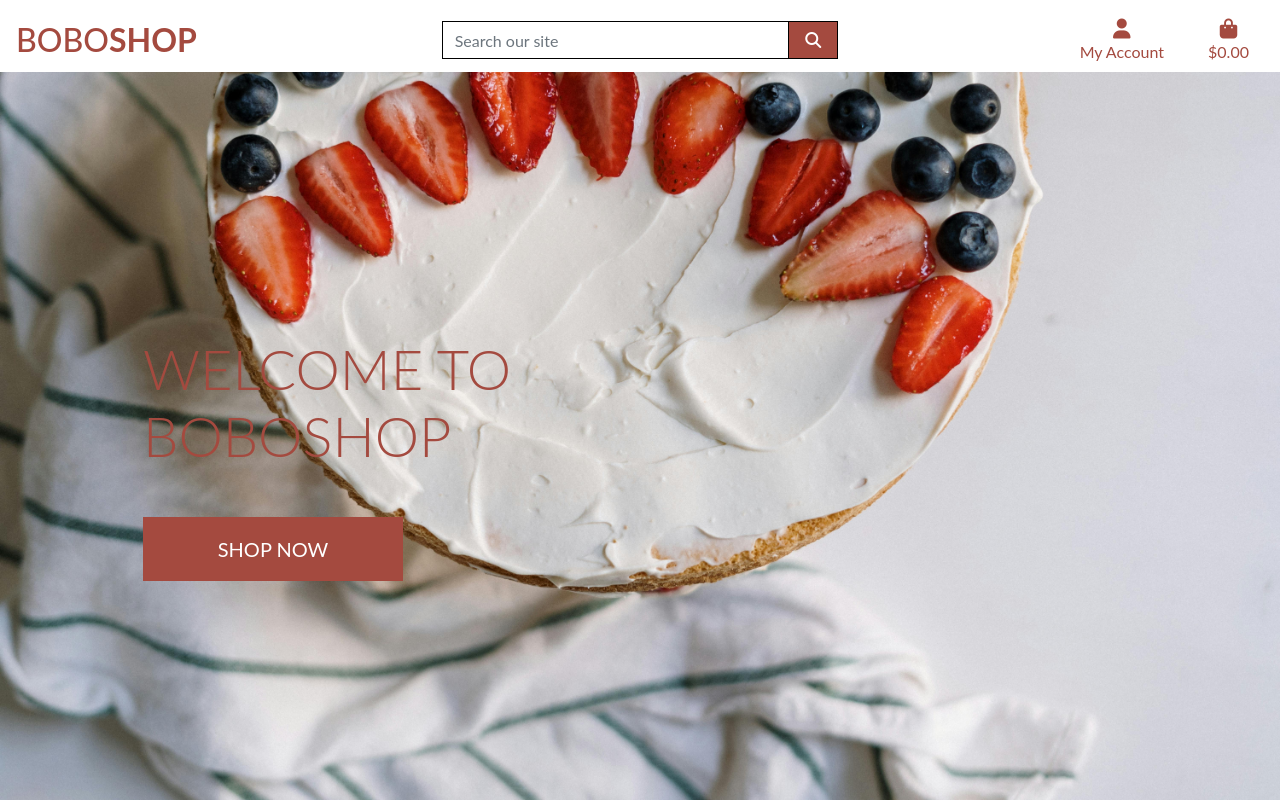
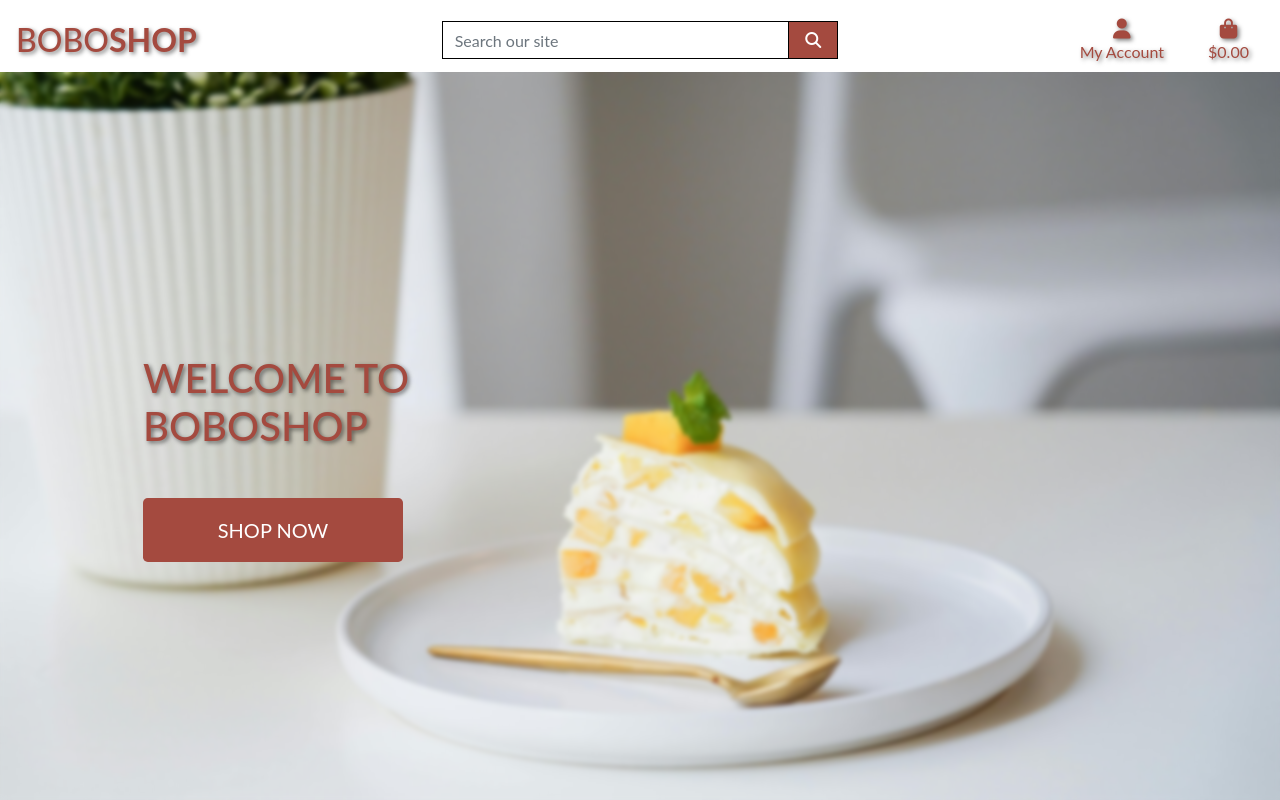
Before and after one commit to mariusmilitaru32/boboshop, a Django app: page / in a window 1280 px wide. Run offline with Django 5.2, Linux system fonts and the light colour scheme; some libraries are stand-ins or nearby versions.

Commit message:
Added css style based on colors pallete and added crispy form

```diff
--- a/bobo_shop/settings.py
+++ b/bobo_shop/settings.py
@@ -44,7 +44,13 @@ INSTALLED_APPS = [
     'allauth.account',
     'allauth.socialaccount',
     'home',
+    'crispy_forms',
+    "crispy_bootstrap4",
 ]
+
+CRISPY_ALLOWED_TEMPLATE_PACKS = "bootstrap4"
+CRISPY_TEMPLATE_PACK = "bootstrap4"
+
 
 MIDDLEWARE = [
     'django.middleware.security.SecurityMiddleware',
--- a/home/templates/index.html
+++ b/home/templates/index.html
@@ -16,10 +16,10 @@
     <div class="container h-100">
         <div class="row h-100">
             <div class="col col-7 col-md-6 my-auto">
-                <h1 class="display-4 logo-font text-black">Welcome to BoboShop</h1>
+                <h1 class="display-6 logo-font text-black">Welcome to BoboShop</h1>
                 <div class="my-5">
                     <h4>
-                        <a href="" class="shop-now-button btn btn-lg rounded-0 text-uppercase py-3">Shop Now</a>
+                        <a href="" class="shop-now-button btn btn-lg rounded-2 text-uppercase py-3">Shop Now</a>
                     </h4>
                 </div>
             </div>
--- a/static/css/base.css
+++ b/static/css/base.css
@@ -12,6 +12,18 @@ body {
     color: #555;
     font-family: 'Lato';
 }
+
+body::before {
+    content: "";
+    position: absolute;
+    top: 0;
+    left: 0;
+    width: 100%;
+    height: 100%;
+    backdrop-filter: blur(2px);
+    z-index: -1;
+  }
+
 
 /* from Bulma */
 .icon {
@@ -34,6 +46,7 @@ body {
     background: #a44a3f;
     color: white;
     min-width: 260px;
+
 }
 
 .btn-black {
@@ -53,6 +66,7 @@ body {
 
 .text-black {
     color: #a44a3f !important;
+    text-shadow: 2px 2px 4px rgba(0, 0, 0, 0.5) !important;
 }
 
 .border-black {
```
Also changed, not shown: media/indeximg.jpg.
